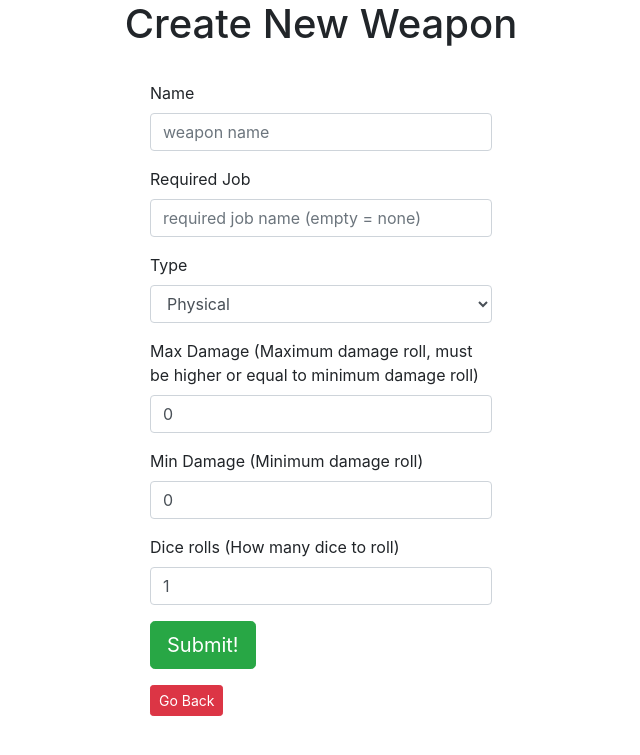
After one commit to Wayl123/TRPG, a Node server app: page /weapon/new in a window 1280 px wide. The commit adds this page. Shown: the top 755 px of the page, without its empty margins (319-959 px from the left). Run offline with Node 20, Linux system fonts and the light colour scheme; some libraries are stand-ins or nearby versions.

Commit message:
Add weapon routes, still need to modify some database linking stuff later.

```diff
--- a/app.js
+++ b/app.js
@@ -13,6 +13,7 @@ var express = require("express"),
 	//routes
 	characterRoutes = require("./routes/characters"),
 	jobRoutes = require("./routes/jobs"),
+	weaponRoutes = require("./routes/weapons"),
 	skillRoutes = require("./routes/skills"),
 	indexRoutes = require("./routes/index");
 
@@ -28,6 +29,7 @@ app.use(methodOverride("_method"));
 //use routes
 app.use("/trpg", characterRoutes);
 app.use("/job", jobRoutes);
+app.use("/weapon", weaponRoutes);
 app.use("/skill", skillRoutes);
 app.use(indexRoutes);
 
--- a/models/job.js
+++ b/models/job.js
@@ -10,6 +10,12 @@ var jobSchema = new mongoose.Schema({
 			ref: "Job"
 		}
 	],
+	weapons: [ //job exclusive weapons
+		{
+			type: mongoose.Schema.Types.ObjectId,
+			ref: "Weapon"
+		}
+	],
 	skills: [ //class skill, character can use all job skill they have been
 		{
 			type: mongoose.Schema.Types.ObjectId,
--- a/routes/jobs.js
+++ b/routes/jobs.js
@@ -58,9 +58,9 @@ router.post("/", (req, res) => {
 						});
 					}
 					job.save();
-					res.redirect("/job");
 				});
 			});
+			res.redirect("/job");
 		}
 	});
 });
@@ -119,9 +119,9 @@ router.put("/:id", (req, res) => {
 						});
 					}
 					job.save();
-					res.redirect("/job");
 				});
 			});
+			res.redirect("/job");
 		}
 	});
 });
--- /dev/null
+++ b/routes/weapons.js
@@ -0,0 +1,126 @@
+var express = require("express"),
+	router = express.Router(),
+	//models
+	Skill = require("../models/skill"),
+	Weapon = require("../models/weapon"),
+	Job = require("../models/job");
+
+//index
+router.get("/", (req, res) => {
+	Weapon.find({}).
+	populate([{
+		path: "skills",
+		select: "name"
+	}]).exec((err, weapons) => {
+		if(err){
+			console.log(err);
+		} else {
+			res.render("weapons/index", {weapons: weapons});
+		}
+	});
+});
+
+//new
+router.get("/new", (req, res) => {
+	res.render("weapons/new");
+});
+
+//create
+router.post("/", (req, res) => {
+	Weapon.create(req.body.weapon, (err, weapon) => {
+		if(err){
+			console.log(err);
+		} else {
+			//link weapon to required job
+			Job.findOne({name: weapon.req}, (err, job) => {
+				if(err || !prejob){
+					console.log(err);
+				} else {
+					job.weapon.push(weapon);
+					job.save();
+				}
+			});
+			//link skill that have this weapon as weapon skill
+			Skill.find({"req": weapon.name}, (err, skills) => {
+				if(err || !skills){
+					console.log(err);
+				} else {
+					skills.forEach((skill) => {
+						weapon.skills.push(skill);
+					});
+					weapon.save();
+				}
+			});
+			res.redirect("/weapon");
+		}
+	});
+});
+
+//no show
+
+//edit
+router.get("/:id/edit", (req, res) => {
+	Weapon.findById(req.params.id, (err, weapon) => {
+		if(err){
+			console.log(err);
+		} else {
+			res.render("weapons/edit", {weapon: weapon});
+		}
+	});
+});
+
+//update
+router.put("/:id", (req, res) => {
+	Weapon.findByIdAndUpdate(req.params.id, req.body.weapon, (err, weapon) => {
+		if(err){
+			console.log(err);
+		} else {
+			//in case job name is updated
+			//unlink
+			Job.updateOne({weapons: {$in: [req.params.id]}}, {$pull: {weapons: req.params.id}}, (err, affectedjob) => {
+				if(err)
+					console.log(err);
+			});
+			//unlink all skill
+			weapon.skills = [];
+			//relink
+			Job.findOne({name: req.body.weapon.req}, (err, job) => {
+				if(err || !prejob){
+					console.log(err);
+				} else {
+					job.weapon.push(weapon);
+					job.save();
+				}
+			});
+			Skill.find({"req": req.body.weapon.name}, (err, skills) => {
+				if(err || !skills){
+					console.log(err);
+				} else {
+					skills.forEach((skill) => {
+						weapon.skills.push(skill);
+					});
+					weapon.save();
+				}
+			});
+			res.redirect("/weapon");
+		}
+	});
+});
+
+//destroy
+router.delete("/:id", (req, res) => {
+	Weapon.findByIdAndRemove(req.params.id, (err, weapon) => {
+		if(err){
+			console.log(err);
+		} else {
+			//unlink job that has this weapon as exclusive weapon
+			Job.updateOne({weapons: {$in: [req.params.id]}}, {$pull: {weapons: req.params.id}}, (err, affectedjob) => {
+				if(err)
+					console.log(err);
+			});
+			res.redirect("/weapon");
+		}
+	});
+});
+
+module.exports = router;
--- a/views/characters/index.ejs
+++ b/views/characters/index.ejs
@@ -2,6 +2,7 @@
 
 <a class="btn btn-sm btn-primary" href="/trpg/new">Create new character</a>
 <a class="btn btn-sm btn-warning" href="/job">View all job</a>
+<a class="btn btn-sm btn-warning" href="/weapon">View all weapon</a>
 <a class="btn btn-sm btn-warning" href="/skill">View all skill</a>
 
 <div class="row text-center">
--- a/views/jobs/index.ejs
+++ b/views/jobs/index.ejs
@@ -13,7 +13,7 @@
 						<button class="btn btn-sm btn-danger">Delete</button>
 					</form>
 					<p class="card-text">Joblvl: <%= job.joblvl %></p>
-					<p class="card-text">Req: <%= (!job.req || job.req === "") ? "None" : job.req %></p>
+					<p class="card-text">Prerequisite job: <%= (!job.req || job.req === "") ? "None" : job.req %></p>
 					<p class="card-text">Skill:
 						<ul>
 							<% job.skills.forEach((skill) => { %>
--- a/views/skills/index.ejs
+++ b/views/skills/index.ejs
@@ -17,7 +17,7 @@
 					<p class="card-text">Accuracy: <%= skill.acc %></p>
 					<p class="card-text">Max Roll: <%= skill.max %></p>
 					<p class="card-text">Min Roll: <%= skill.min %></p>
-					<p class="card-text">Number of dice: <%= skill.times %></p>
+					<p class="card-text">Number of rolls: <%= skill.times %></p>
 				</div>
 			</div>
 		</div>
--- /dev/null
+++ b/views/weapons/new.ejs
@@ -0,0 +1,46 @@
+<% include ../partials/header %>
+
+<div class="container">
+	<div class="row">
+		<div class="col-md-12 text-center">
+			<h1>Create New Weapon</h1>
+		</div>
+		<div class="center-form">
+			<form action="/weapon" method="POST">
+				<div class="form-group">
+					<label>Name</label>
+					<input class="form-control" type="text" name="weapon[name]" placeholder="weapon name" required>
+				</div>
+				<div class="form-group">
+					<label>Required Job</label>
+					<input class="form-control" type="text" name="weapon[reqjob]" placeholder="required job name (empty = none)">
+				</div>
+				<div class="form-group">
+					<label>Type</label>
+					<select class="form-control" name="weapon[type]">
+						<option value="physical">Physical</option>
+						<option value="magical">Magical</option>
+					</select>
+				</div>
+				<div class="form-group">
+					<label>Max Damage (Maximum damage roll, must be higher or equal to minimum damage roll)</label>
+					<input class="form-control" type="number" name="weapon[max]" value="0" min="0" step="1" required>
+				</div>
+				<div class="form-group">
+					<label>Min Damage (Minimum damage roll)</label>
+					<input class="form-control" type="number" name="weapon[min]" value="0" min="0" step="1" required>
+				</div>
+				<div class="form-group">
+					<label>Dice rolls (How many dice to roll)</label>
+					<input class="form-control" type="number" name="weapon[times]" value="1" min="1" step="1" required>
+				</div>
+				<div class="form-group">
+					<button class="btn btn-lg btn-success" type="submit">Submit!</button>
+				</div>
+			</form>
+			<a class="btn btn-sm btn-danger" href="/weapon">Go Back</a>
+		</div>
+	</div>
+</div>
+
+<% include ../partials/footer %>
```
Also changed, not shown: routes/skills.js (+8 -0 lines), views/weapons/edit.ejs (added, +46 -0 lines), views/weapons/index.ejs (added, +35 -0 lines).
